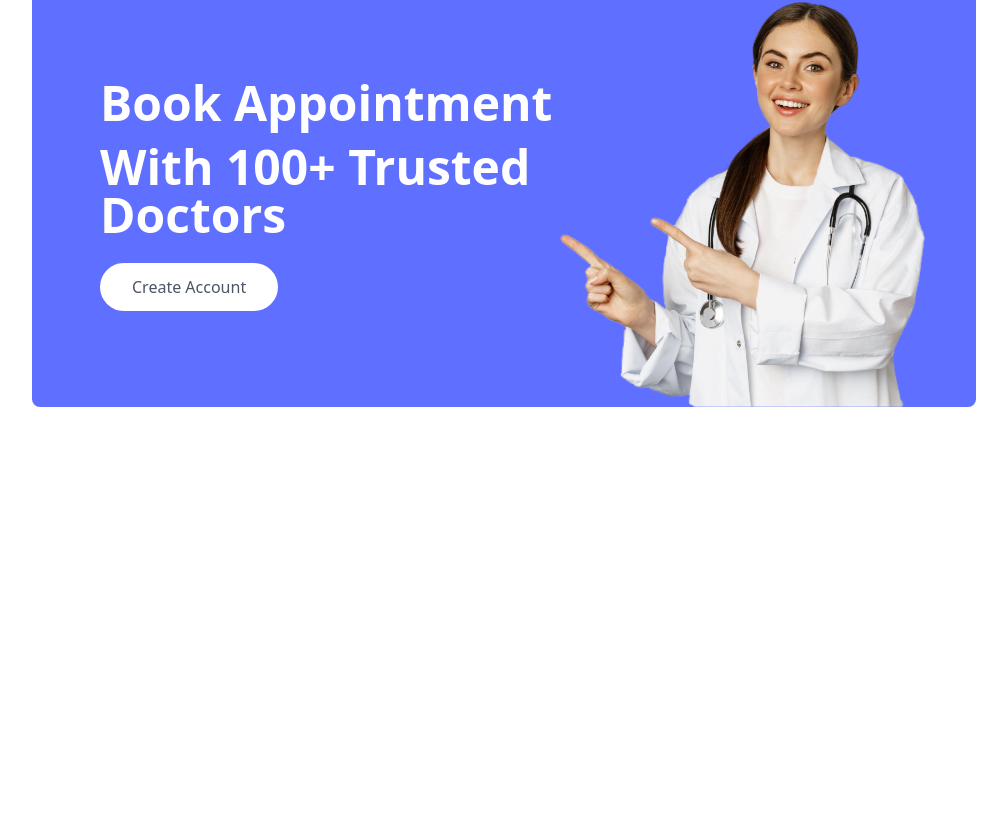
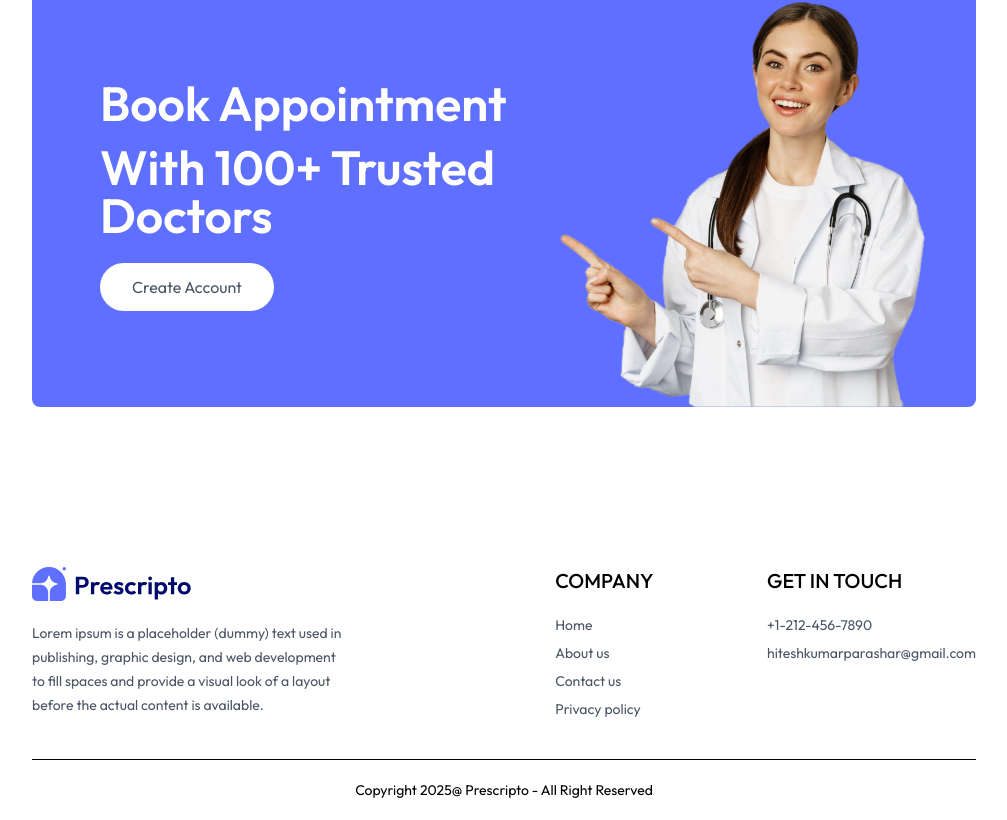
Before and after one commit to hitesh-star/DoctorAppointmentBooking, a React (Vite) app: page / in a window 1280 px wide. Shown: the part 2704-3524 px from the top of the page, without its empty margins (136-1143 px from the left). Before the commit the page ends 3191 px from the top, so only its background shows below. Built offline with nearby package versions, Linux system fonts and the light colour scheme.

Commit message:
Footer Component

```diff
--- /dev/null
+++ b/src/components/Footer.jsx
@@ -0,0 +1,43 @@
+import React from 'react'
+import { assets } from '../assets/assets'
+
+const Footer = () => {
+    return (
+        <div className='md:mx-10'>
+            <div className='flex flex-col sm:grid grid-cols-[3fr_1fr_1fr] gap-14 my-10 mt-40 text-sm'>
+                {/*------Left Section--------- */}
+                <div>
+                    <img className='mb-5 w-40' src={assets.logo} alt='' />
+                    <p className='w-full md:w-2/3 text-gray-600 leading-6'>Lorem ipsum is a placeholder (dummy) text used in publishing, graphic design, and web development to fill spaces and provide a visual look of a layout before the actual content is available.</p>
+                </div>
+
+                {/*------Center Section--------- */}
+                <div>
+                    <p className='text-xl font-medium mb-5'>COMPANY</p>
+                    <ul className='flex flex-col gap-2 text-gray-600'>
+                        <li>Home </li>
+                        <li>About us</li>
+                        <li>Contact us</li>
+                        <li>Privacy policy</li>
+                    </ul>
+                </div>
+
+                {/*------Right Section--------- */}
+                <div>
+                   <p className='text-xl font-medium mb-5'>GET IN TOUCH</p>
+                   <ul className='flex flex-col gap-2 text-gray-600'>
+                     <li>+1-212-456-7890</li>
+                     <li>hiteshkumarparashar@gmail.com</li>
+                   </ul>
+                </div>
+            </div>
+            {/*------Copyright Text--------- */}
+             <div>
+                <hr/>
+                <p className='py-5 text-sm text-center'>Copyright 2025@ Prescripto - All Right Reserved</p>
+             </div>
+        </div>
+    )
+}
+
+export default Footer
--- a/src/index.css
+++ b/src/index.css
@@ -1,5 +1,9 @@
+@import url('https://fonts.googleapis.com/css2?family=Outfit:wght@100..900&display=swap');
 @import "tailwindcss";
 
+*{
+  font-family: Outfit;
+}
 .active hr{
   @apply block
 }
--- a/src/pages/Home.jsx
+++ b/src/pages/Home.jsx
@@ -3,6 +3,7 @@
 import SpecialityMenu from '../components/SpecialityMenu';
 import TopDoctors from '../components/TopDoctors';
 import Banner from '../components/Banner';
+import Footer from '../components/Footer';
 
 const Home = () => {
   return (
@@ -11,6 +12,7 @@
         <SpecialityMenu/>
         <TopDoctors/>
         <Banner/>
+        <Footer/>
     </div>
   )
 }
```
